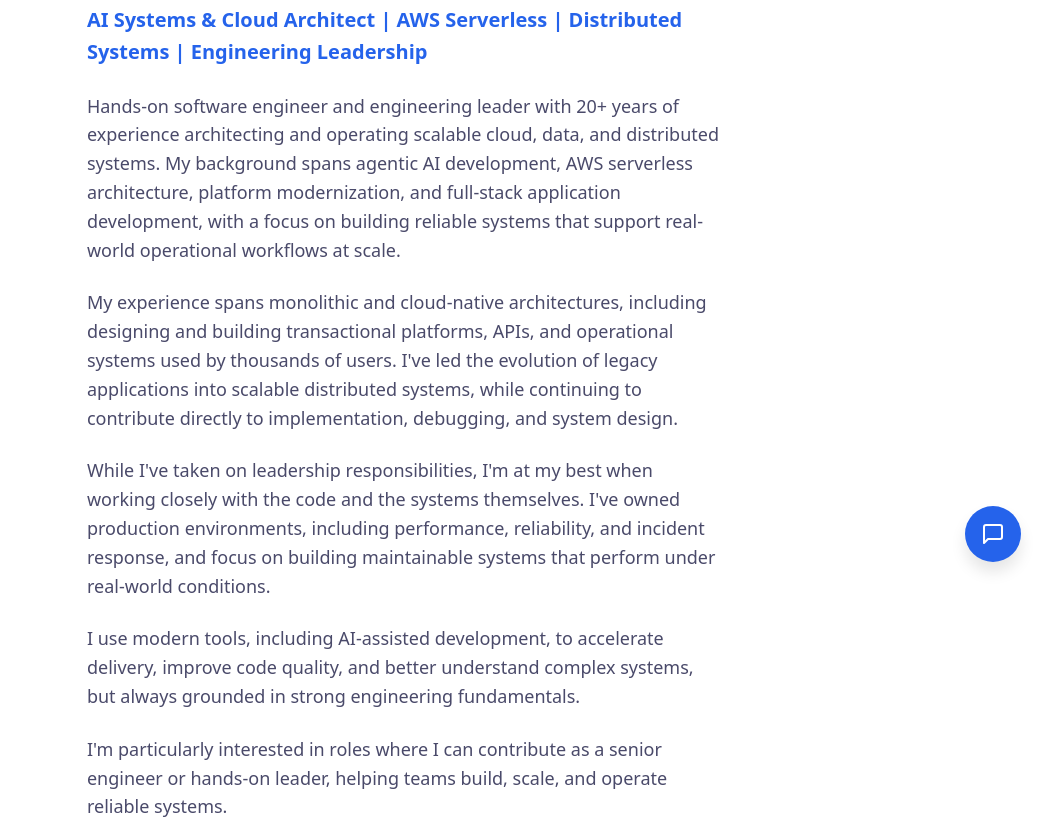
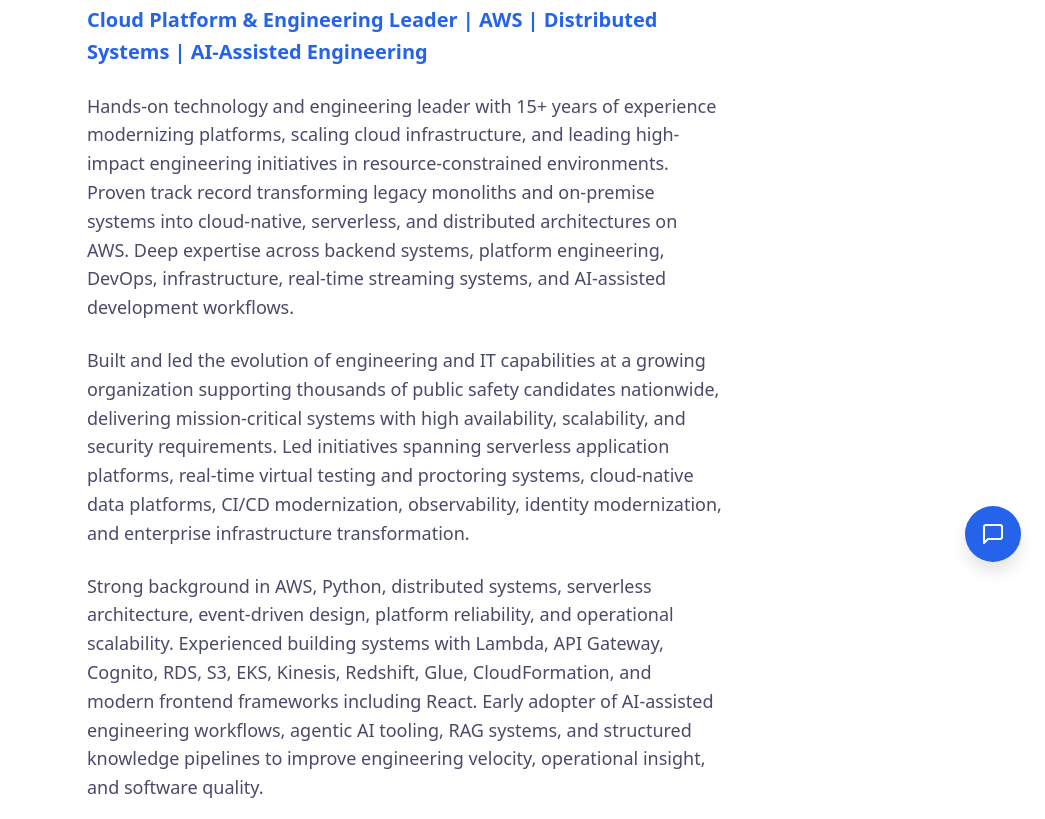
Before and after one commit to JacobSteelsmith/resume, an Astro site: page / in a window 1280 px wide. Shown: the part 214-1033 px from the top of the page, without its empty margins (235-1280 px from the left). Built offline with nearby package versions, Linux system fonts and the light colour scheme; Astro itself is replaced by a stand-in of ours; no server answers.

Commit message:
Update summary.

```diff
--- a/src/pages/index.astro
+++ b/src/pages/index.astro
@@ -13,23 +13,19 @@ import SEOHead from '../components/SEOHead.astro';
 
   <section class="hero" aria-labelledby="hero-heading">
     <h1 id="hero-heading">Jacob Steelsmith</h1>
-    <p class="hero-subtitle">AI Systems & Cloud Architect | AWS Serverless | Distributed Systems | Engineering Leadership</p>
+    <p class="hero-subtitle">Cloud Platform & Engineering Leader | AWS | Distributed Systems | AI-Assisted Engineering</p>
     <p class="hero-intro">
-      Hands-on software engineer and engineering leader with 20+ years of experience architecting and operating scalable cloud, data, and distributed systems. My background spans agentic AI development, AWS serverless architecture, platform modernization, and full-stack application development, with a focus on building reliable systems that support real-world operational workflows at scale.
+      Hands-on technology and engineering leader with 15+ years of experience modernizing platforms, scaling cloud infrastructure, and leading high-impact engineering initiatives in resource-constrained environments. Proven track record transforming legacy monoliths and on-premise systems into cloud-native, serverless, and distributed architectures on AWS. Deep expertise across backend systems, platform engineering, DevOps, infrastructure, real-time streaming systems, and AI-assisted development workflows.
     </p>
     <p class="hero-intro">
-      My experience spans monolithic and cloud-native architectures, including designing and building transactional platforms, APIs, and operational systems used by thousands of users. I've led the evolution of legacy applications into scalable distributed systems, while continuing to contribute directly to implementation, debugging, and system design.
+Built and led the evolution of engineering and IT capabilities at a growing organization supporting thousands of public safety candidates nationwide, delivering mission-critical systems with high availability, scalability, and security requirements. Led initiatives spanning serverless application platforms, real-time virtual testing and proctoring systems, cloud-native data platforms, CI/CD modernization, observability, identity modernization, and enterprise infrastructure transformation.
     </p>
     <p class="hero-intro">
-      While I've taken on leadership responsibilities, I'm at my best when working closely with the code and the systems themselves. I've owned production environments, including performance, reliability, and incident response, and focus on building maintainable systems that perform under real-world conditions.
+Strong background in AWS, Python, distributed systems, serverless architecture, event-driven design, platform reliability, and operational scalability. Experienced building systems with Lambda, API Gateway, Cognito, RDS, S3, EKS, Kinesis, Redshift, Glue, CloudFormation, and modern frontend frameworks including React. Early adopter of AI-assisted engineering workflows, agentic AI tooling, RAG systems, and structured knowledge pipelines to improve engineering velocity, operational insight, and software quality.
     </p>
     <p class="hero-intro">
-      I use modern tools, including AI-assisted development, to accelerate delivery, improve code quality, and better understand complex systems, but always grounded in strong engineering fundamentals.
+      Known for operating effectively in ambiguous, high-pressure environments, aligning technology strategy with business outcomes, and remaining deeply hands-on technically while leading teams and modernization efforts. Combines strategic leadership with practical engineering execution, strong cross-functional collaboration, and a builder mindset focused on delivering scalable, maintainable systems that solve real operational problems and create value.
     </p>
-    <p class="hero-intro">
-      I'm particularly interested in roles where I can contribute as a senior engineer or hands-on leader, helping teams build, scale, and operate reliable systems.
-    </p>
-  </section>
 
   <section class="highlights" aria-labelledby="highlights-heading">
     <h2 id="highlights-heading">What I Do</h2>
```
